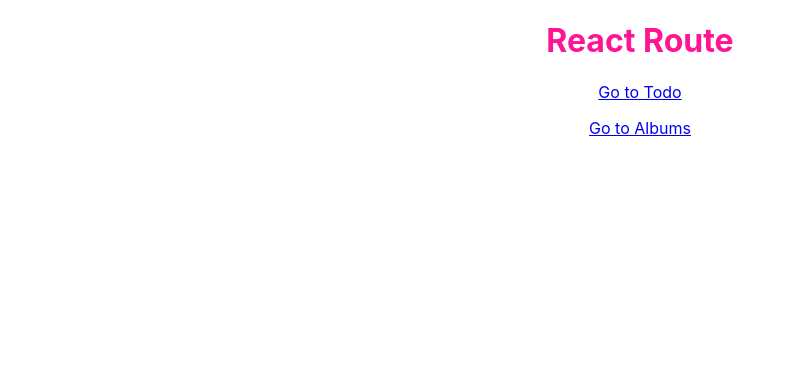
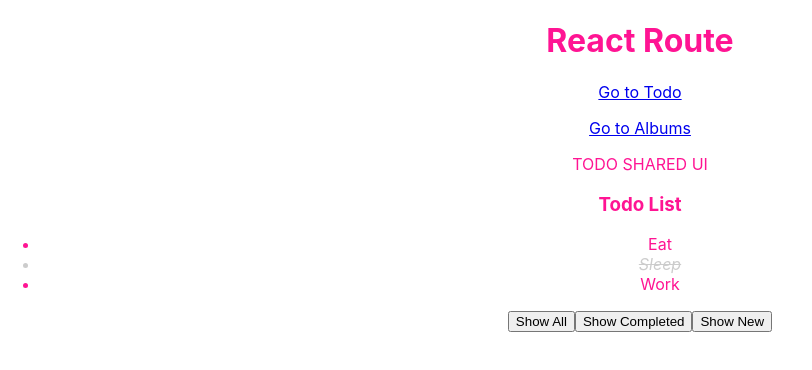
Before and after one commit to thanhtungcis60/learn-reactjs, a React (Create React App) app: page /todos-list in a window 1280 px wide. Shown: the top 370 px of the page, without its empty margins (0-812 px from the left). Built offline with nearby package versions, Linux system fonts and the light colour scheme.

Commit message:
S9-P54. Nested routing

```diff
--- a/src/App.js
+++ b/src/App.js
@@ -37,7 +37,7 @@
           )}
         />
         <Route path="/" component={TodoFeature} exact />
-        <Route path="/todos" component={TodoFeature} />
+        <Route path="/todos-list" component={TodoFeature} />
         <Route path="/albums" component={AlbumFeature} />
       </Switch>
     </div>
--- a/src/features/Todo/index.jsx
+++ b/src/features/Todo/index.jsx
@@ -1,66 +1,23 @@
 import { useState } from 'react';
 import TodoList from './components/TodoList';
+import { Route, Switch, useRouteMatch } from 'react-router-dom/cjs/react-router-dom.min';
+import ListPage from './pages/ListPage';
+import DetailPage from './pages/DetailPage';
 
 TodoFeature.propTypes = {
 
 };
 
 function TodoFeature(props) {
-    const initTodoList = [
-        {
-            id: 1,
-            title: 'Eat',
-            status: 'new'
-        },
-        {
-            id: 2,
-            title: 'Sleep',
-            status: 'completed'
-        },
-        {
-            id: 3,
-            title: 'Work',
-            status: 'new'
-        },
-    ];
+    const match = useRouteMatch();
+    return (
+        <div>TODO SHARED UI
+            <Switch>
+                <Route path={match.path} component={ListPage} exact />
+                <Route path={`${match.path}/:todoId`} component={DetailPage} />
+            </Switch>
+        </div>
 
-    const [todoList, setTodoList] = useState(initTodoList);
-    const [filteredStatus, setFilteredStatus] = useState('all');
-
-    const handleTodoClick = (todo, idx) => {
-        //clone current array to the new one
-        const newTodoList = [...todoList];//... Clone
-        // console.log(todo, idx);
-        //toggle state
-        newTodoList[idx] = { ...newTodoList[idx], status: newTodoList[idx].status === 'new' ? 'completed' : 'new' }
-        // newTodoList[idx] = newTodo;
-
-        //update todo list
-        setTodoList(newTodoList);
-    }
-
-    const handleShowAllClick = () => {
-        setFilteredStatus('all');
-    }
-    const handleShowCompletedClick = () => {
-        setFilteredStatus('completed');
-    }
-    const handleShowNewClick = () => {
-        setFilteredStatus('new');
-    }
-
-    const renderedTodoList = todoList.filter(todo => filteredStatus === 'all' || filteredStatus === todo.status);
-    // console.log(renderedTodoList);
-    return (
-        <div>
-            <h3>Todo List</h3>
-            <TodoList todoList={renderedTodoList} onTodoClick={handleTodoClick} />
-            <div>
-                <button onClick={handleShowAllClick}>Show All</button>
-                <button onClick={handleShowCompletedClick}>Show Completed</button>
-                <button onClick={handleShowNewClick}>Show New</button>
-            </div>
-        </div>
     );
 }
 
--- /dev/null
+++ b/src/features/Todo/pages/DetailPage/index.jsx
@@ -0,0 +1,14 @@
+
+DetailPage.propTypes = {
+
+};
+
+function DetailPage(props) {
+    return (
+        <div>
+            Todo Detail Page
+        </div>
+    );
+}
+
+export default DetailPage;
--- /dev/null
+++ b/src/features/Todo/pages/ListPage/index.jsx
@@ -0,0 +1,67 @@
+import { useState } from 'react';
+import TodoList from '../../components/TodoList';
+
+ListPage.propTypes = {
+
+};
+
+function ListPage(props) {
+    const initTodoList = [
+        {
+            id: 1,
+            title: 'Eat',
+            status: 'new'
+        },
+        {
+            id: 2,
+            title: 'Sleep',
+            status: 'completed'
+        },
+        {
+            id: 3,
+            title: 'Work',
+            status: 'new'
+        },
+    ];
+
+    const [todoList, setTodoList] = useState(initTodoList);
+    const [filteredStatus, setFilteredStatus] = useState('all');
+
+    const handleTodoClick = (todo, idx) => {
+        //clone current array to the new one
+        const newTodoList = [...todoList];//... Clone
+        // console.log(todo, idx);
+        //toggle state
+        newTodoList[idx] = { ...newTodoList[idx], status: newTodoList[idx].status === 'new' ? 'completed' : 'new' }
+        // newTodoList[idx] = newTodo;
+
+        //update todo list
+        setTodoList(newTodoList);
+    }
+
+    const handleShowAllClick = () => {
+        setFilteredStatus('all');
+    }
+    const handleShowCompletedClick = () => {
+        setFilteredStatus('completed');
+    }
+    const handleShowNewClick = () => {
+        setFilteredStatus('new');
+    }
+
+    const renderedTodoList = todoList.filter(todo => filteredStatus === 'all' || filteredStatus === todo.status);
+    // console.log(renderedTodoList);
+    return (
+        <div>
+            <h3>Todo List</h3>
+            <TodoList todoList={renderedTodoList} onTodoClick={handleTodoClick} />
+            <div>
+                <button onClick={handleShowAllClick}>Show All</button>
+                <button onClick={handleShowCompletedClick}>Show Completed</button>
+                <button onClick={handleShowNewClick}>Show New</button>
+            </div>
+        </div>
+    );
+}
+
+export default ListPage;
```
